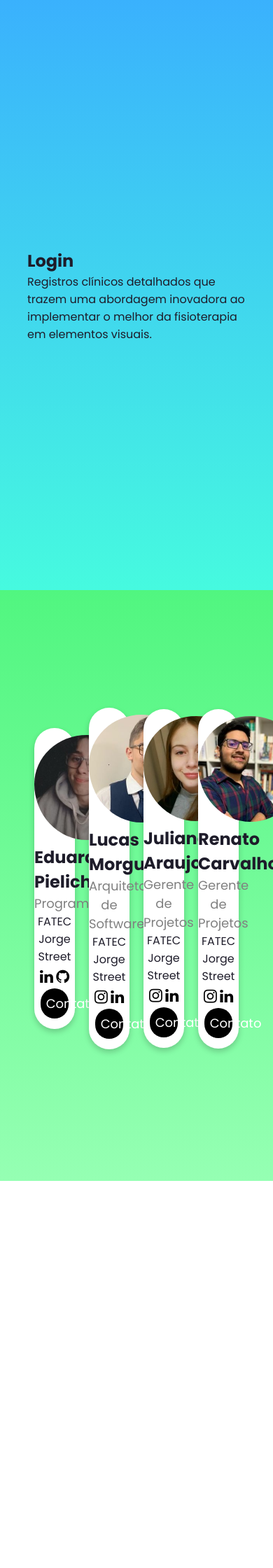
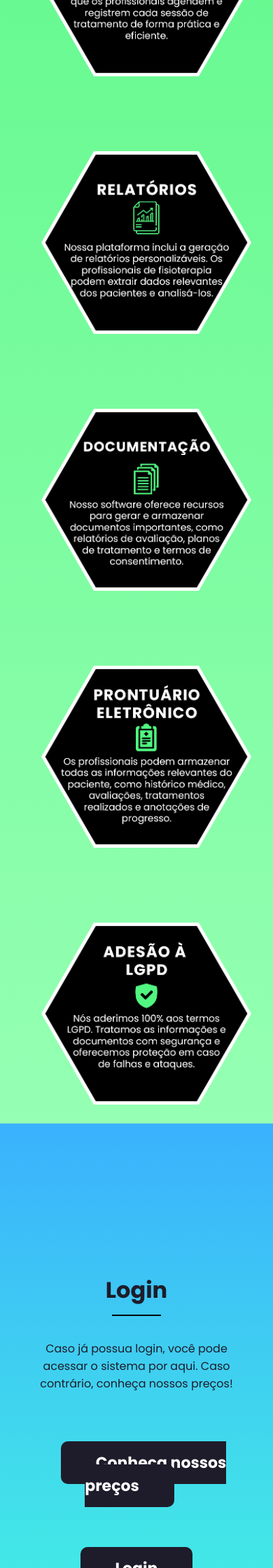
Before and after one commit to MAJE-Tecnologias/Evoluti, a PHP site: page / in a window 390 px wide; the page is wider, and only the part inside the window is pictured. Shown: the part 1600-3840 px from the top of that part at 70% size. Before the commit the page ends 3287 px from the top of that part, so only its background shows below. Run offline with PHP 8.4, Linux system fonts and the light colour scheme.

Commit message:
4º Commit
Finalização da 2º Sprint.

Ainda tem muito o que fazer na Landing Page!

```diff
--- a/index.html
+++ b/index.html
@@ -4,24 +4,30 @@
     <meta charset="UTF-8">
     <meta http-equiv="X-UA-Compatible" content="IE=edge">
     <meta name="viewport" content="width=device-width, initial-scale=1.0">
+
+    <!-- CSS -->
+    <link rel="stylesheet" href="style.css">
+    <!-- -------------------------------------- -->
+
+    <!-- ÍCONES -->
     <link href='https://unpkg.com/boxicons@2.1.4/css/boxicons.min.css' rel='stylesheet'>
     <link rel="stylesheet" href="https://cdnjs.cloudflare.com/ajax/libs/font-awesome/4.7.0/css/font-awesome.min.css">
-    <link rel="stylesheet" href="style.css">
+    <link rel="stylesheet" href="https://cdnjs.cloudflare.com/ajax/libs/font-awesome/4.7.0/css/font-awesome.min.css">
+    <!-- -------------------------------------------------------------------------------------------------------- -->
+
+    <!-- Javascript -->
     <script src="/Javascript/script.js"></script>
-    <link rel="stylesheet" href="https://cdnjs.cloudflare.com/ajax/libs/font-awesome/4.7.0/css/font-awesome.min.css">
-    <!-- <link href="https://cdn.jsdelivr.net/npm/bootstrap@5.3.0-alpha3/dist/css/bootstrap.min.css"
-    rel="stylesheet" integrity="sha384-KK94CHFLLe+nY2dmCWGMq91rCGa5gtU4mk92HdvYe+M/SXH301p5ILy+dN9+nJOZ" crossorigin="anonymous"> -->
+    <!-- -------------------------------------- -->
+
     <title>Evoluti</title>
 </head>
 <body>
-    <!-- <script src="https://cdn.jsdelivr.net/npm/bootstrap@5.3.0-alpha3/dist/js/bootstrap.bundle.min.js"
-    integrity="sha384-ENjdO4Dr2bkBIFxQpeoTz1HIcje39Wm4jDKdf19U8gI4ddQ3GYNS7NTKfAdVQSZe" crossorigin="anonymous"></script> -->
     <header>
         <nav class="navigation">
             <a href="#home" class="logo" id="logo" alt="Logotipo"><img src="Logo.jpeg" class="logotipo"></img></a>
             <ul class="navDesktop">
                 <li class="nav-item"><a href="#home">Início</a></li>
-                <li class="nav-item"><a href="#proposito">Nosso propósito</a></li>
+                <li class="nav-item"><a href="#solucao">Nosso propósito</a></li>
                 <li class="nav-item"><a href="#Login">Login</a></li>
                 <li class="nav-item"><a href="#Sobre">Quem somos?</a></li>
             </ul>
@@ -33,7 +39,7 @@
             <div class="menuResponsivoItens">
                 <ul class="navMobile">
                     <li class="nav-item2"><a href="#home">Início</a></li>
-                    <li class="nav-item2"><a href="#proposito">Nosso propósito</a></li>
+                    <li class="nav-item2"><a href="#solucao">Nosso propósito</a></li>
                     <li class="nav-item2"><a href="#Login">Login</a></li>
                     <li class="nav-item2"><a href="#Sobre">Quem somos?</a></li>
                 </ul>
@@ -69,18 +75,38 @@
         <h2 class="barrinha"></h2>
         <p>Nossa plataforma foi projetada com recursos específicos para atender às necessidades da área de reabilitação, visando melhorar os
             resultados e oferecer uma experiência excepcional para os profissionais e seus pacientes.</p>
-        <img src="/Imagens/Hexagonos 2.png" alt="Hexagonos" style="width:100%; margin-top: -100px; display: block;" class="flutuar hexagonos">
+
+        <div>
+            <img src="/Imagens/Hexagonos/HexagonoCadPaciente.png" alt="Hexagonos" class="hexagonos">
+            <img src="/Imagens/Hexagonos/HexagonoAtendimento.png" alt="Hexagonos" class="hexagonos">
+            <img src="/Imagens/Hexagonos/HexagonaRelatorios.png" alt="Hexagonos" class="hexagonos">
+        </div>
+
+            <img src="/Imagens/Hexagonos/HexagonoDocumentacao.png" alt="Hexagonos" class="hexagonos">
+            <img src="/Imagens/Hexagonos/HexagonoProntuario.png" alt="Hexagonos" class="hexagonos">
+            <img src="/Imagens/Hexagonos/HexagonoLGPD.png" alt="Hexagonos" class="hexagonos">
+
+
         </div>
     </section>
 
     <!-- Login -->
 
     <section class="Login" id="Login">
+        <!-- <img src="/Imagens/Hexagonos/home-1.png" class="login-img"> -->
         <div class="login-text">
-        <h1  class="loginTitulo">Login</h1>
-        <p>Registros clínicos detalhados que trazem uma abordagem inovadora ao
-            implementar o melhor da fisioterapia em elementos visuais.</p>
+
+            <h1 class="login-titulo">Login</h1>
+            <h2 class="barrinha"></h2>
+            <p>Caso já possua login, você pode acessar o sistema por aqui. Caso contrário, conheça nossos preços!</p>
+                <div class="divLoginBtn">
+                    <a href="#" class="login-btn">Conheça nossos preços</a>
+                </div>
+                <div class="divLoginBtn">
+                    <a href="#" class="login-btn">Login</a>
+                </div>
         </div>
+
     </section>
     <!-- <div><img src="/Imagens/Teste.png" class="separacao" style="width: 100%;"></img></div> -->
 
@@ -88,6 +114,15 @@
 
     <section class="QuemSomos" id="Sobre">
         <div class="quemS-text">
+
+            <div class="login-text">
+
+                <h1 class="login-titulo">Quem somos?</h1>
+                <h2 class="barrinha"></h2>
+                <p>A MAJE Tecnologias é uma empresa inovadora especializada no desenvolvimento de software, com foco na criação de soluções tecnológicas.</p>
+
+            </div>
+
             <div class="center-screen">
 
                 <!-- 1 -->
@@ -95,10 +130,10 @@
                     <div class="card">
                         <img src="Imagens/Pielich.jpeg" style="width:150px; height: auto; padding-top: 10px; border-radius: 50%;">
                         <h2>Eduardo Pielich</h2>
-                        <p class="title">Programador</p>
+                        <p class="title">Programador Back-End</p>
                         <p>FATEC Jorge Street</p>
-                        <a href="https://www.linkedin.com/in/bruno-m-80056a232/"><i class="fa fa-linkedin"></i></a>
-                        <a href="https://github.com/brunocmartins11"><i class="fa fa-github"></i></a>
+                        <a href="l1nk.dev/linkedineduardo"><i class="fa fa-linkedin"></i></a>
+                        <a href="https://github.com/Poliester2005"><i class="fa fa-github"></i></a>
                         <p><button class="botaoCards">Contato</button></p>
                     </div>
                 </div>
@@ -110,7 +145,7 @@
                         <h2>Lucas Morgueto</h2>
                         <p class="title">Arquiteto de Software</p>
                         <p>FATEC Jorge Street</p>
-                        <a href="https://www.instagram.com/caroli_pavan/"><i class="fa fa-instagram"></i></a>
+                        <a href="l1nk.dev/linkedinlucas"><i class="fa fa-instagram"></i></a>
                         <a href="https://www.linkedin.com/in/carolina-pavan-570a0a215/"><i class="fa fa-linkedin"></i></a>
                         <p><button class="botaoCards">Contato</button></p>
                     </div>
@@ -137,10 +172,10 @@
                     <div class="card">
                         <img src="Imagens/Renato.jpeg" style="width:150px; height: auto; padding-top: 10px; border-radius: 50%;">
                         <h2>Renato Carvalho</h2>
-                        <p class="title">Gerente de Projetos</p>
+                        <p class="title">Programador Front-End</p>
                         <p>FATEC Jorge Street</p>
-                        <a href="https://www.instagram.com/mel.terto/"><i class="fa fa-instagram"></i></a>
-                        <a href="https://www.linkedin.com/in/melissa-terto-409722225/"><i class="fa fa-linkedin"></i></a>
+                        <a href="https://github.com/RenatoAC2004"><i class="fa fa-github"></i></a>
+                        <a href="l1nk.dev/linkedinrenato"><i class="fa fa-linkedin"></i></a>
                         <p><button class="botaoCards">Contato</button></p>
                     </div>
                 </div>
--- a/style.css
+++ b/style.css
@@ -126,8 +126,8 @@ body{
 }
 
 .home-img img{
-    width: 400px;
-    position: relative;
+    width: 600px;
+    position: static;
     z-index: -2;
 }
 
@@ -155,7 +155,7 @@ body{
 
   .solucao{
     width: 100%;
-    height: 100vh;
+    height: 100%;
     display: flex;
     align-items: center;
     justify-content: space-between;
@@ -179,10 +179,16 @@ body{
         margin: 11px auto 34px;
         background: black;
 }
-.flutuar.hexagonos{
-width:100%;
-margin-top: -100px;
-display: block;
+.hexagonos{
+width: 300px;
+margin: 20px;
+margin-top: 80px;
+display: inline-block;
+transition: all .2s ease-in-out;
+}
+
+.hexagonos:hover{
+	transform: scale(1.1);
 }
 
 
@@ -192,13 +198,57 @@ display: block;
 
   .Login{
     /* width: 100%; */
+    width: 100%;
     height: 100vh;
-    display: flex;
+    display:flex;
     align-items: center;
-    justify-content: space-between;
     padding: 0px 10%;
     background: linear-gradient(to bottom, var(--blue), var(--lightblue));
 }
+
+/* .login-img{
+    position: relative;
+    top: 65px;
+    width: 500px;
+    display: flex;
+    z-index: 0;
+    vertical-align: bottom;
+
+} */
+
+.login-text{
+    width: 100%;
+    text-align: center;
+    padding-top: 20px;
+    display: block;
+}
+
+.login-titulo{
+    font-size: 2.0rem;
+}
+
+.divLoginBtn{
+    align-items: center;
+    display: inline-block;
+    justify-content: space-evenly;
+    padding-top: 10vh;
+}
+
+.login-btn{
+
+    padding: 15px 100px;
+    background-color: var(--dark);
+    color: var(--white);
+    border-radius: 10px;
+    font-weight: 700;
+    transition: all 0.5s;
+    margin: 20px;
+}
+
+.login-btn:hover{
+    background-color: darkblue;
+}
+
 /* --------------------------------------------------------- */
 
   /* Section "Quem Somos?" */
@@ -222,7 +272,7 @@ h1{
     justify-content: center;
     align-items: center;
     text-align: center;
-    min-height: 100vh;
+    padding-top: 40px;
   }
 
 .column{
@@ -248,6 +298,7 @@ h1{
     border-radius: 40px;
     padding-bottom: 15px;
     margin-bottom: 20px;
+    min-width: 300px;
 }
 
 .title{
@@ -399,20 +450,168 @@ display: block;
     padding-top: 100px;
 }
 
+/* Section "Nossas Soluções" */
+
+
+  .solucao{
+    width: 100%;
+    height: 100%;
+    display: flex;
+    align-items: center;
+    justify-content: space-between;
+    padding: 0px 10%;
+    background: linear-gradient(to bottom, var(--green), var(--lightgreen));
 }
+
+.solu-text{
+    text-align: center;
+}
+
+.solu-titulo{
+    font-size: 2.0rem;
+}
+
+.barrinha{
+        content: '';
+        width: 70px;
+        height: 2px;
+        display: block;
+        margin: 11px auto 34px;
+        background: black;
+}
+.hexagonos{
+width: 300px;
+margin: 20px;
+margin-top: 80px;
+display: inline-block;
+transition: all .2s ease-in-out;
+}
+
+.hexagonos:hover{
+	transform: scale(1.1);
+}
+
+/* --------------------------------------------------------- */
+
+/* Section Login */
+
+.Login{
+    /* width: 100%; */
+    width: 100%;
+    height: 100vh;
+    display:grid;
+    align-items: center;
+    padding: 0px 10%;
+    background: linear-gradient(to bottom, var(--blue), var(--lightblue));
+}
+
+.login-text{
+    width: 100%;
+    text-align: center;
+    padding-top: 20px;
+}
+
+.login-titulo{
+    font-size: 2.0rem;
+}
+
+.divLoginBtn{
+    align-items: center;
+    display: inline-block;
+    padding-top: 10vh;
+}
+
+.login-btn{
+
+    padding: 15px 50px;
+    background-color: var(--dark);
+    color: var(--white);
+    border-radius: 10px;
+    font-weight: 700;
+    transition: all 0.5s;
+    margin: 20px;
+}
+
+
+/* --------------------------------------------------------- */
+
+/* Section Quem somos */
+
+.QuemSomos{
+    width: 100%;
+    height: 100%;
+    display: flex;
+    align-items: center;
+    justify-content: space-between;
+    background: linear-gradient(to bottom, var(--green), var(--lightgreen));
+}
+
+
+h1{
+    margin-top: 2px;
+}
+
+.center-screen {
+    display: block;
+    align-items: center;
+    text-align: center;
+    margin: 20px;
+
+  }
+
+.column{
+    width: 100%;
+}
+
+.row::after{
+    content: "";
+    clear: both;
+}
+
+
+.card{
+    box-shadow: 0 4px 8px 0 rgba(0, 0, 0, 0.2);
+    max-width: 300px;
+    margin: auto;
+    background-color: white;
+    text-align: center;
+    border-radius: 40px;
+    padding-bottom: 15px;
+    margin-bottom: 20px;
+}
+
+.title{
+    color: gray;
+    font-size: 18px;
+}
+
+.botaoCards{
+    border: none;
+    padding: 8px;
+    display: inline-block;
+    color: white;
+    background-color: black;
+    cursor: pointer;
+    width: 70%;
+    border-radius: 20px;
+    font-size: 18px;
+    text-align: center;
+}
+
+a{
+    text-decoration: none;
+    font-size: 22px;
+    color: black;
+}
+
+a:hover,button:hover{
+    opacity: 0.6;
+}
+
+/* --------------------------------------------------------- */
+
+}
+
 /* --------------------------------------------------------- */
 
 /* Animações */
-
-.flutuar {
-    animation-name: flutuar;
-    animation-duration: 3s;
-    animation-iteration-count: infinite;
-    animation-timing-function: ease-in-out;
-}
-
-@keyframes flutuar {
-    0% { transform: translate(0,  0px); }
-    50%  { transform: translate(0, 15px); }
-    100%   { transform: translate(0, -0px); }
-}
```
Also changed, not shown: Imagens/Hexagonos/HexagonaRelatorios.png (added), Imagens/Hexagonos/HexagonoAtendimento.png (added), Imagens/Hexagonos/HexagonoCadPaciente.png (added), Imagens/Hexagonos/HexagonoDocumentacao.png (added), Imagens/Hexagonos/HexagonoLGPD.png (added), Imagens/Hexagonos/HexagonoProntuario.png (added), Imagens/Hexagonos/Hexagonos 2.png (renamed from Imagens/Hexagonos 2.png), Imagens/Hexagonos/Hexagonos.png (renamed from Imagens/Hexagonos.png), Imagens/Hexagonos/HexagonosJuntos2.png (added), Imagens/Hexagonos/home-1.png (added).
